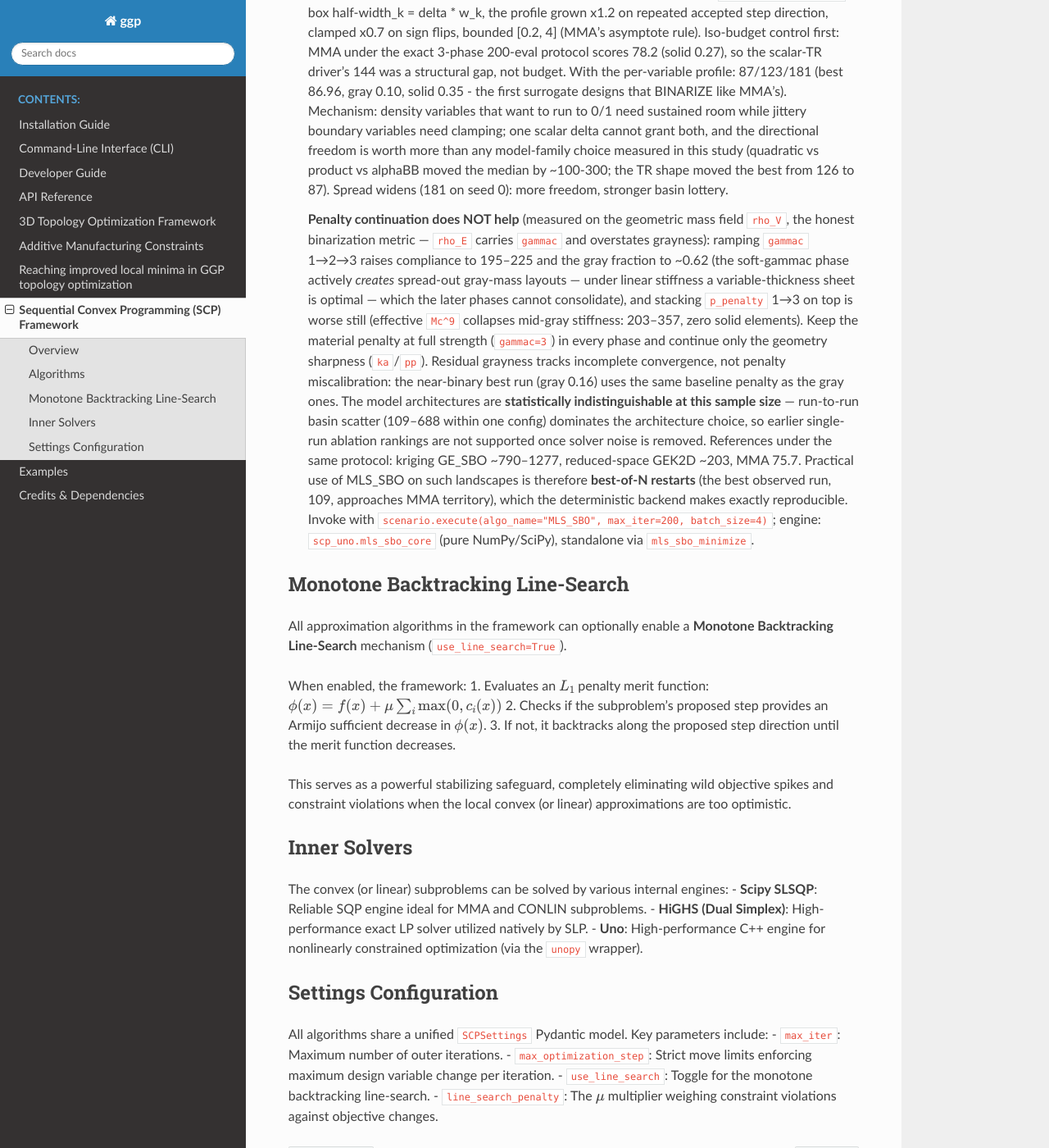
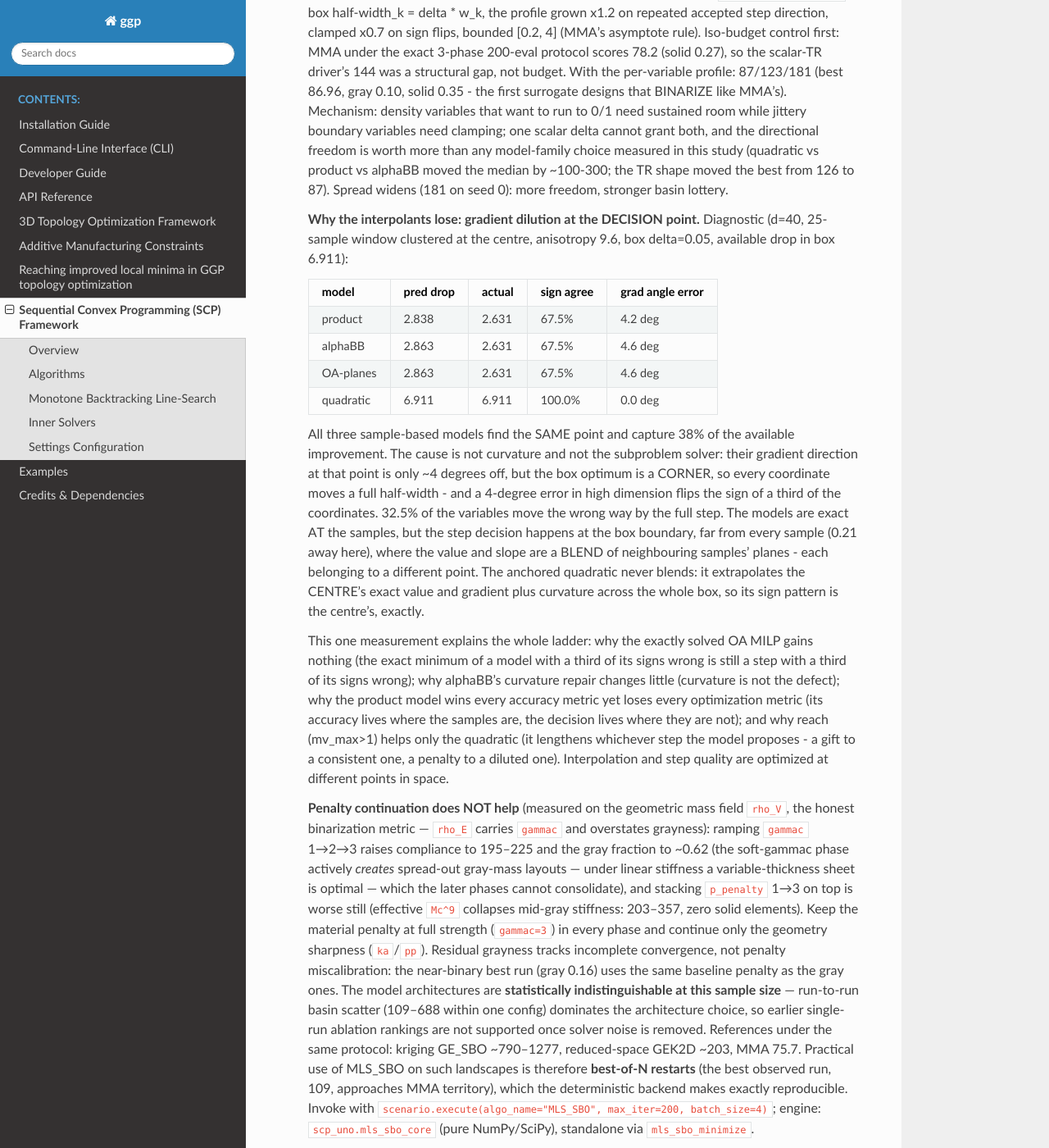
Before and after one commit to SimoneConiglio/generalized_geometry_projection, a Sphinx documentation site: the page built from docs/scp_uno_guide.rst, in a window 1280 px wide and 1400 px high, scrolled down 5689 px. Shown: the whole window at 82% size. Built offline with Sphinx 7.4.7 and the Read the Docs theme 3.1.0, drawn with Linux system fonts in a browser that asks for light colours.

Commit message:
Docs: quantify why the interpolants lose - gradient dilution at the corner
Diagnostic (d=40, clustered 25-sample window, anisotropy 9.6): product,
alphaBB and OA all find the SAME box optimum and capture 38% of the
available drop, while the anchored quadratic captures 100%. Their
gradient at that point is only ~4 degrees off - but the optimum is a
box corner, so a 4-degree error in high dimension flips the sign of a
third of the coordinates and each of those moves a full half-width the
wrong way (sign agreement 67.5% vs 100%). The models are exact at the
samples; the step decision happens at the box boundary where value and
slope are a blend of neighbouring planes. The anchored quadratic never
blends - it extrapolates the centre's exact gradient plus curvature.

Co-Authored-By: Claude Fable 5 <noreply@anthropic.com>
Claude-Session: https://claude.ai/code/session_01CG7waKSaRC4EUnPzca3QFu

```diff
--- a/docs/scp_uno_guide.rst
+++ b/docs/scp_uno_guide.rst
@@ -311,6 +311,45 @@ The framework provides seven major algorithms:
    the TR shape moved the best from 126 to 87). Spread widens (181 on
    seed 0): more freedom, stronger basin lottery.
 
+   **Why the interpolants lose: gradient dilution at the DECISION
+   point.** Diagnostic (d=40, 25-sample window clustered at the centre,
+   anisotropy 9.6, box delta=0.05, available drop in box 6.911):
+
+   =========  ==========  ==========  =============  =================
+   model      pred drop   actual      sign agree     grad angle error
+   =========  ==========  ==========  =============  =================
+   product         2.838       2.631         67.5%             4.2 deg
+   alphaBB         2.863       2.631         67.5%             4.6 deg
+   OA-planes       2.863       2.631         67.5%             4.6 deg
+   quadratic       6.911       6.911        100.0%             0.0 deg
+   =========  ==========  ==========  =============  =================
+
+   All three sample-based models find the SAME point and capture 38% of
+   the available improvement. The cause is not curvature and not the
+   subproblem solver: their gradient direction at that point is only
+   ~4 degrees off, but the box optimum is a CORNER, so every coordinate
+   moves a full half-width - and a 4-degree error in high dimension
+   flips the sign of a third of the coordinates. 32.5% of the variables
+   move the wrong way by the full step. The models are exact AT the
+   samples, but the step decision happens at the box boundary, far from
+   every sample (0.21 away here), where the value and slope are a BLEND
+   of neighbouring samples' planes - each belonging to a different
+   point. The anchored quadratic never blends: it extrapolates the
+   CENTRE's exact value and gradient plus curvature across the whole
+   box, so its sign pattern is the centre's, exactly.
+
+   This one measurement explains the whole ladder: why the exactly
+   solved OA MILP gains nothing (the exact minimum of a model with a
+   third of its signs wrong is still a step with a third of its signs
+   wrong); why alphaBB's curvature repair changes little (curvature is
+   not the defect); why the product model wins every accuracy metric
+   yet loses every optimization metric (its accuracy lives where the
+   samples are, the decision lives where they are not); and why reach
+   (mv_max>1) helps only the quadratic (it lengthens whichever step the
+   model proposes - a gift to a consistent one, a penalty to a diluted
+   one). Interpolation and step quality are optimized at different
+   points in space.
+
    **Penalty continuation does NOT help** (measured on the geometric mass
    field ``rho_V``, the honest binarization metric — ``rho_E`` carries
    ``gammac`` and overstates grayness): ramping ``gammac`` 1→2→3 raises
```
